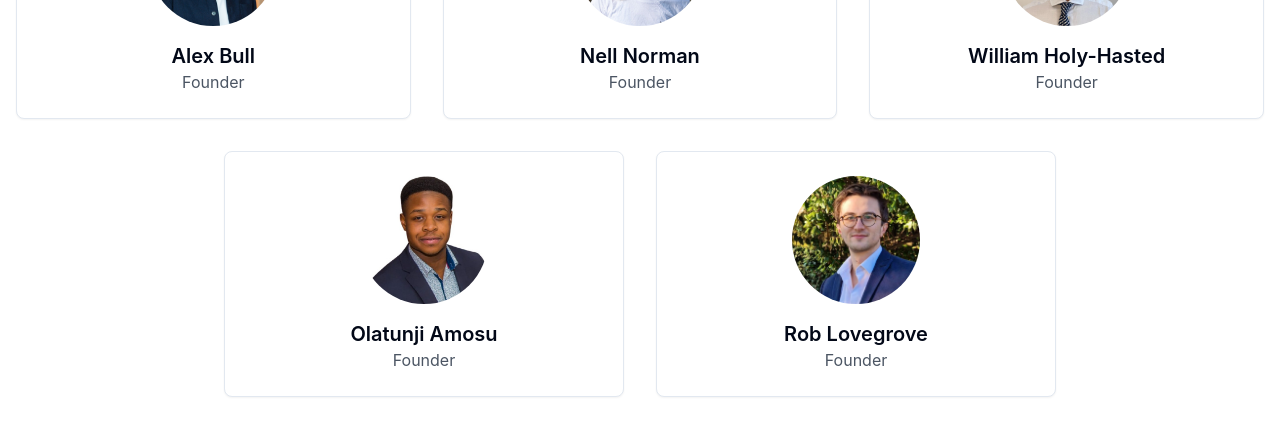
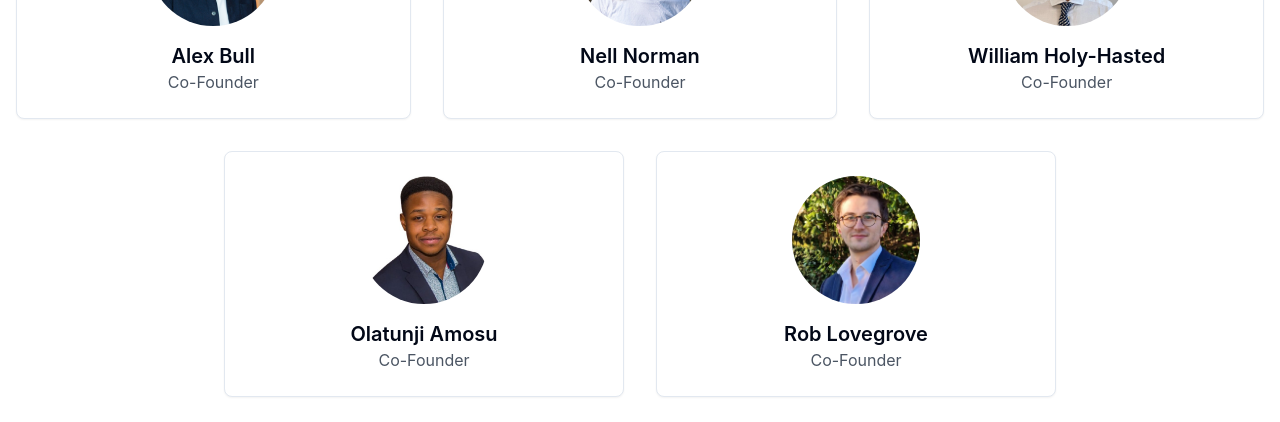
Before and after one commit to olatunjiamosu/MaiSON-frontend, a React (Vite) app: page /about in a window 1280 px wide. Shown: the part 1163-1585 px from the top of the page. Built offline with nearby package versions, Linux system fonts and the light colour scheme; no server answers.

Commit message:
Rob looks dashing still

```diff
--- a/src/pages/AboutPage.tsx
+++ b/src/pages/AboutPage.tsx
@@ -38,27 +38,27 @@ const AboutPage = () => {
   const teamMembers = [
     {
       name: "Alex Bull",
-      role: "Founder",
+      role: "Co-Founder",
       image: "/teamphotos/alex.jpeg"
     },
     {
       name: "Nell Norman",
-      role: "Founder",
+      role: "Co-Founder",
       image: "/teamphotos/nell.jpeg"
     },
     {
       name: "William Holy-Hasted",
-      role: "Founder",
+      role: "Co-Founder",
       image: "/teamphotos/will.jpeg"
     },
     {
       name: "Olatunji Amosu",
-      role: "Founder",
+      role: "Co-Founder",
       image: "/teamphotos/ola.jpeg"
     },
     {
       name: "Rob Lovegrove",
-      role: "Founder",
+      role: "Co-Founder",
       image: "/teamphotos/rob.jpeg"
     }
   ];
```
